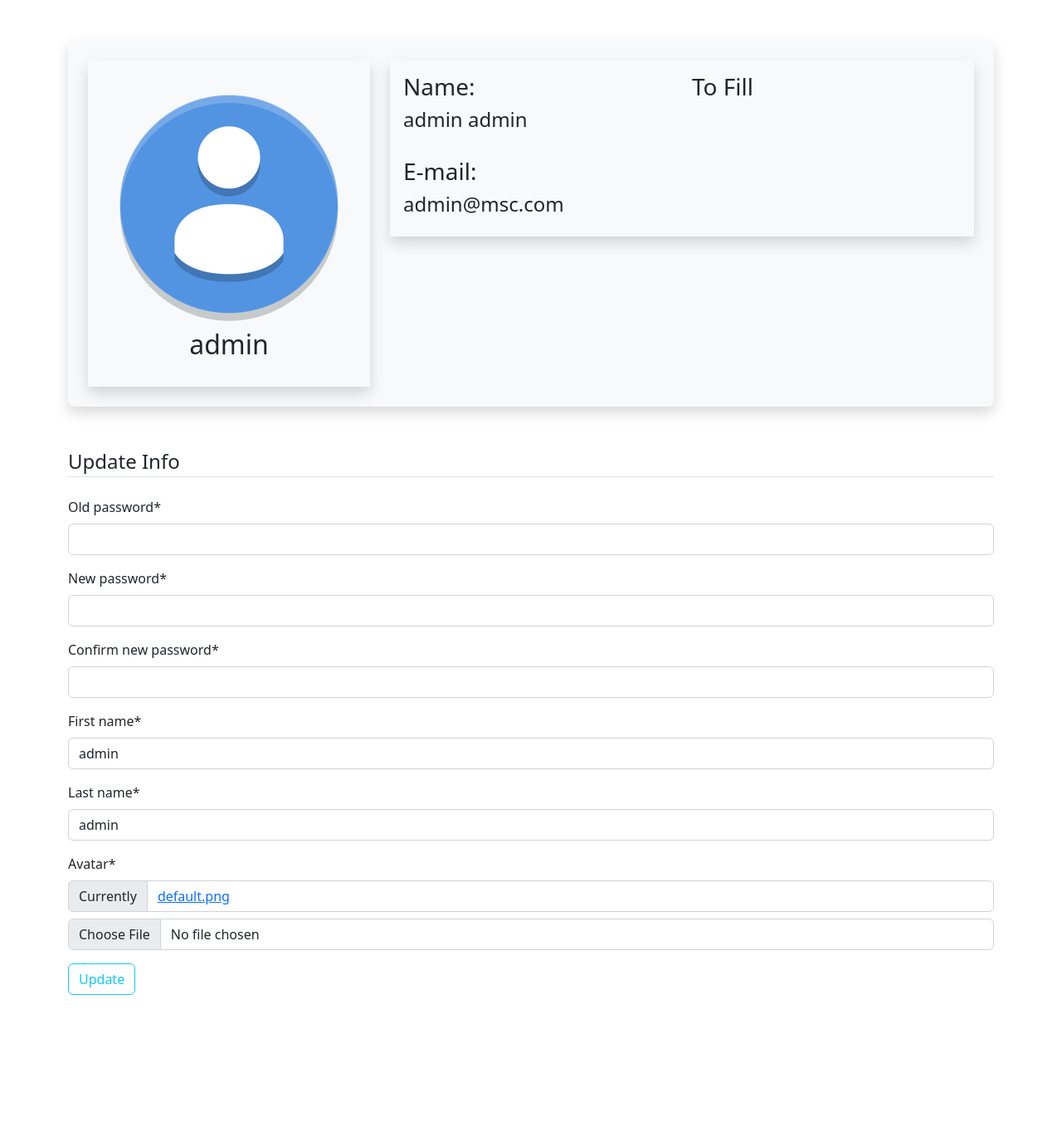
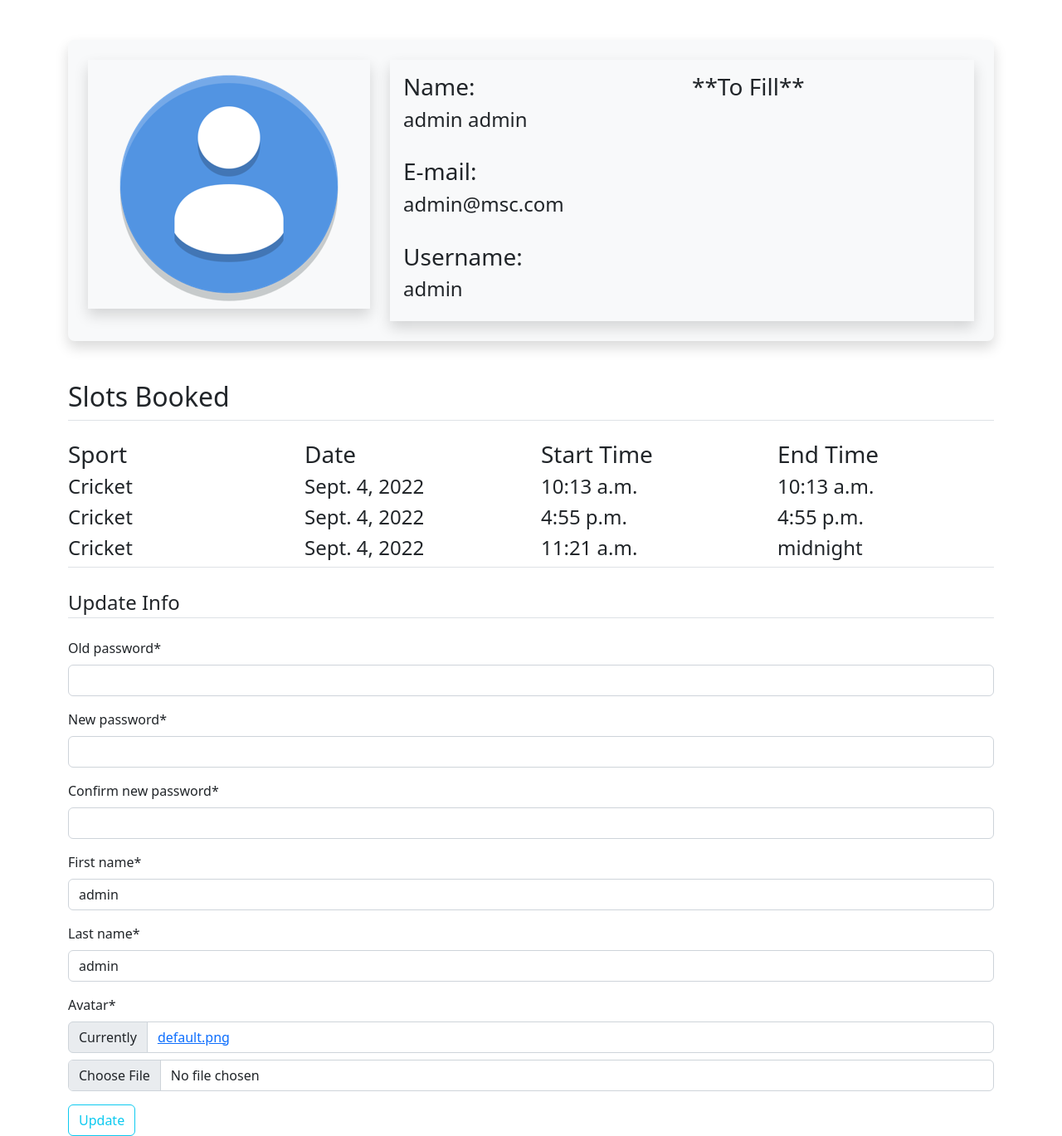
Before and after one commit to VBajaj113/MSCSlotBook, a Django app: page /profile/ in a window 1280 px wide. Shown: the part 56-1425 px from the top of the page at 83% size. Before the commit the page ends 1255 px from the top, so only its background shows below. Run offline with Django 3.2, Linux system fonts and the light colour scheme; a user stored in the database is signed in; data comes from the database, SQL or seed files in the repository; both versions use the stored data as it was after the commit; some libraries are stand-ins or nearby versions.

Commit message:
Minimum Requirements Completed

```diff
--- a/requirements.txt
+++ b/requirements.txt
@@ -2,10 +2,6 @@ Also draft and submit a design document, stating what is the basic database
 model or schema of your application and how are you providing access control. Just
 bullet points clearly stating what and how your system works is fine. Also, make
 sure to state any special features you want to highlight.
-
-1.1.1 Minimum Requirements:
-8. Registered members should have a profile page where they can view their
-basic info, recent activity, the slots they have booked etc.
 
 1.1.2
 Preferred requirements
--- a/users/templates/users/profile.html
+++ b/users/templates/users/profile.html
@@ -7,11 +7,8 @@
                 <div class="row">
                     <div class="col-sm-4">
                         <div class="profile-photo shadow">
-                            <br>
                             <img src="{{ user.avatar.url }}" class="image-fluid image-thumbnail rounded-circle account-img">
                             <div class="media-body">
-                                <h2 class="account-heading">{{ user.username }}</h2>
-                                <br>
                             </div>
                         </div>
                     </div>
@@ -25,9 +22,12 @@
                                         <br>
                                         <h3 class="account-heading">E-mail:</h3>
                                         <h4>{{ user.email }}</h4>
+                                        <br>
+                                        <h3 class="account-heading">Username:</h3>
+                                        <h4>{{ user.username }}</h4>
                                     </div>
                                     <div class="col-sm-6">
-                                        <h3 class="account-heading">To Fill</h3>
+                                        <h3 class="account-heading">**To Fill**</h3>
                                     </div>
                                 </div>
                             </div>
@@ -37,6 +37,41 @@
             </div>
         </div>
     </div>
+
+    <legend class="border-bottom mb-4">
+    <div class="content-section">
+        <legend class="border-bottom mb-4"><h2>Slots Booked</h2></legend>
+        <div class="media">
+            <div class="row">
+                <div class="col-sm-3">
+                    <h3>Sport</h3>
+                    {% for req in req_lis %}
+                        <h4>{{ req.slot.sport.name }}</h4>
+                    {% endfor %}
+                </div>
+                <div class="col-sm-3">
+                    <h3>Date</h3>
+                    {% for req in req_lis %}
+                        <h4>{{ req.slot.date }}</h4>
+                    {% endfor %}
+                </div>
+                <div class="col-sm-3">
+                    <h3>Start Time</h3>
+                    {% for req in req_lis %}
+                        <h4>{{ req.slot.start_time }}</h4>
+                    {% endfor %}
+                </div>
+                <div class="col-sm-3">
+                    <h3>End Time</h3>
+                    {% for req in req_lis %}
+                        <h4>{{ req.slot.end_time }}</h4>
+                    {% endfor %}
+                </div>
+            </div>
+        </div>
+    </div>
+</legend>
+
 
     <div>
         <form method="POST" enctype="multipart/form-data">
--- a/users/views.py
+++ b/users/views.py
@@ -1,7 +1,7 @@
 from django.shortcuts import redirect, render
 from django.contrib.auth.decorators import login_required
 from .forms import *
-from sports.models import Sport
+from sports.models import BookRequest, Sport
 from django.contrib import messages
 from PIL import Image
 
@@ -62,9 +62,12 @@ def profile(request):
     else:
         form = UserProfileForm(instance=request.user)
 
+    req_lis=[i for i in BookRequest.objects.all() if i.user == request.user]
+
     context = {
         'form':form,
         'title':'Profile',
+        'req_lis':req_lis,
     }
     return render(request, 'users/profile.html', context)
 
```
Also changed, not shown: db.sqlite3.
